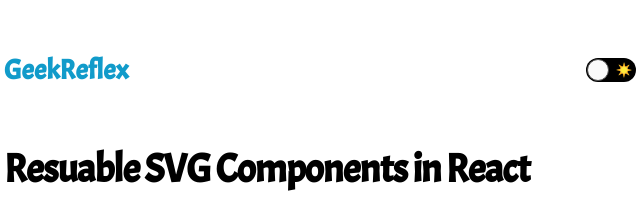
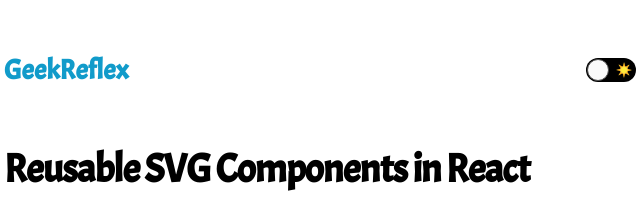
Before and after one commit to geekreflex/geekreflex-blog, a Gatsby site: page /reusable-svg-components-in-react/ in a window 1280 px wide. Shown: the top 205 px of the page, 320-960 px from the left. Built offline with nearby package versions, Linux system fonts and the light colour scheme; Gatsby itself is replaced by a stand-in of ours; some packages are replaced by stand-ins of ours.

Commit message:
fixed post title typo

```diff
--- a/content/blog/reusable-svg-components-in-react/index.md
+++ b/content/blog/reusable-svg-components-in-react/index.md
@@ -1,5 +1,5 @@
 ---
-title: "Resuable SVG Components in React"
+title: "Reusable SVG Components in React"
 date: "2023-03-15"
 ---
 
```
